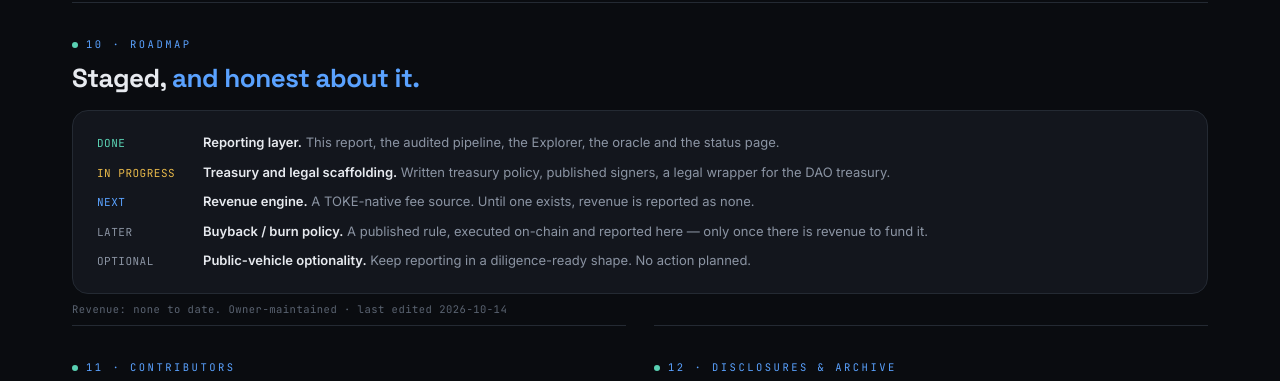
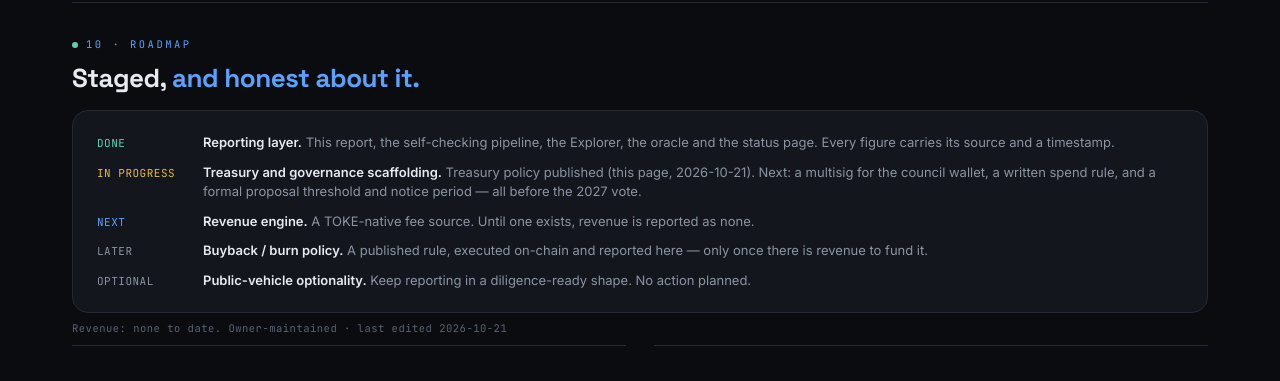
Before and after one commit to SUPERTOKE/toke-site, a Vue app: page /investors in a window 1280 px wide. Shown: the part 3840-4221 px from the top of the page. Built offline with nearby package versions, Linux system fonts and the light colour scheme; no server answers.

Commit message:
report 10: roadmap — reporting layer wording, treasury/governance scaffolding states what is done and what is next before the 2027 vote
Co-Authored-By: Claude Fable 5.1 <noreply@anthropic.com>
Claude-Session: https://claude.ai/code/session_01QDFYKjx59QWvPi2D941mRW

```diff
--- a/src/data/prospectus/text.js
+++ b/src/data/prospectus/text.js
@@ -63,10 +63,10 @@ export const risks = {
 };
 
 export const roadmap = {
-  lastEdited: '2026-10-14',
+  lastEdited: '2026-10-21',
   items: [
-    { state: 'done', t: 'Reporting layer', d: 'This report, the audited pipeline, the Explorer, the oracle and the status page.' },
-    { state: 'in progress', t: 'Treasury and legal scaffolding', d: 'Written treasury policy, published signers, a legal wrapper for the DAO treasury.' },
+    { state: 'done', t: 'Reporting layer', d: 'This report, the self-checking pipeline, the Explorer, the oracle and the status page. Every figure carries its source and a timestamp.' },
+    { state: 'in progress', t: 'Treasury and governance scaffolding', d: 'Treasury policy published (this page, 2026-10-21). Next: a multisig for the council wallet, a written spend rule, and a formal proposal threshold and notice period — all before the 2027 vote.' },
     { state: 'next', t: 'Revenue engine', d: 'A TOKE-native fee source. Until one exists, revenue is reported as none.' },
     { state: 'later', t: 'Buyback / burn policy', d: 'A published rule, executed on-chain and reported here — only once there is revenue to fund it.' },
     { state: 'optional', t: 'Public-vehicle optionality', d: 'Keep reporting in a diligence-ready shape. No action planned.' },
```
